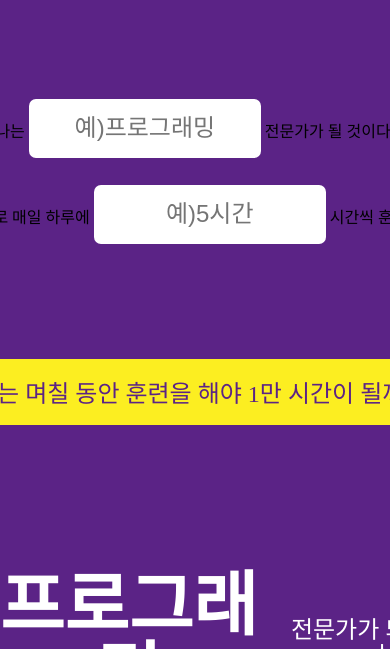
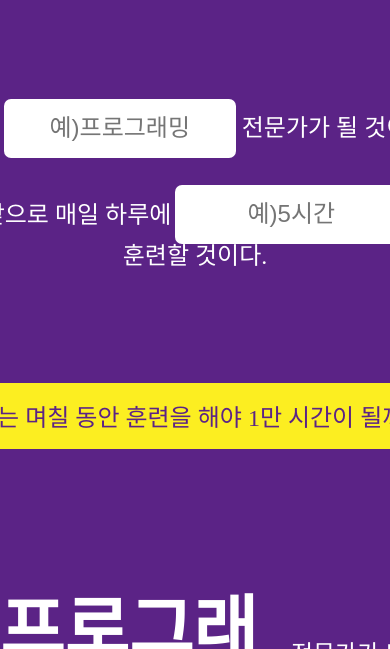
Before and after one commit to ddhsl/time-service, a plain HTML site: page src/10000hours.html in a window 390 px wide. Shown: the part 751-1400 px from the top of the page. Drawn offline with Linux system fonts and the light colour scheme; a web font is replaced by a local one.

Commit message:
모바일용 span태그 반영

```diff
--- a/src/10000hours.html
+++ b/src/10000hours.html
@@ -24,23 +24,25 @@
         <article class="plan">
             <h2 class="sr-only">나의 계획</h2>
             <form action="" class="expert-field">
-                <p>나는
+                <span>나는
                     <label for="expert" class="sr-only">전문분야</label>
                     <input type="text" name="expert" id="expert" placeholder="예)프로그래밍">
                     전문가가 될 것이다.
-                </p>
+                </span>
             </form>
             <form action="" class="time-field">
-                <p>그래서 앞으로 매일 하루에
-                    <label for="time" class="sr-only">훈련시간</label>
+                <span>그래서 앞으로 매일 하루에</span>
+                    <span><label for="time" class="sr-only">훈련시간</label>
                     <input type="text" name="time" id="time" placeholder="예)5시간">
-                    시간씩 훈련할 것이다.
-                </p>
+                    시간씩 훈련할 것이다.</span>
             </form>
         </article>
         <article class="time">
             <h2 class="sr-only">시간 계산</h2>
-                <button type="button">나는 며칠 동안 훈련을 해야 1만 시간이 될까?</button>
+                <div>
+                    <button type="button"><span>나는 며칠 동안 훈련을 해야 </span><span>1만 시간이 될까?</span></button>
+                    <!-- <img src="/img/click.png" alt="" class="click"> -->
+                </div>
         </article>
         <section class="result">
             <h2 class="sr-only">시간계산 결과</h2>
```
